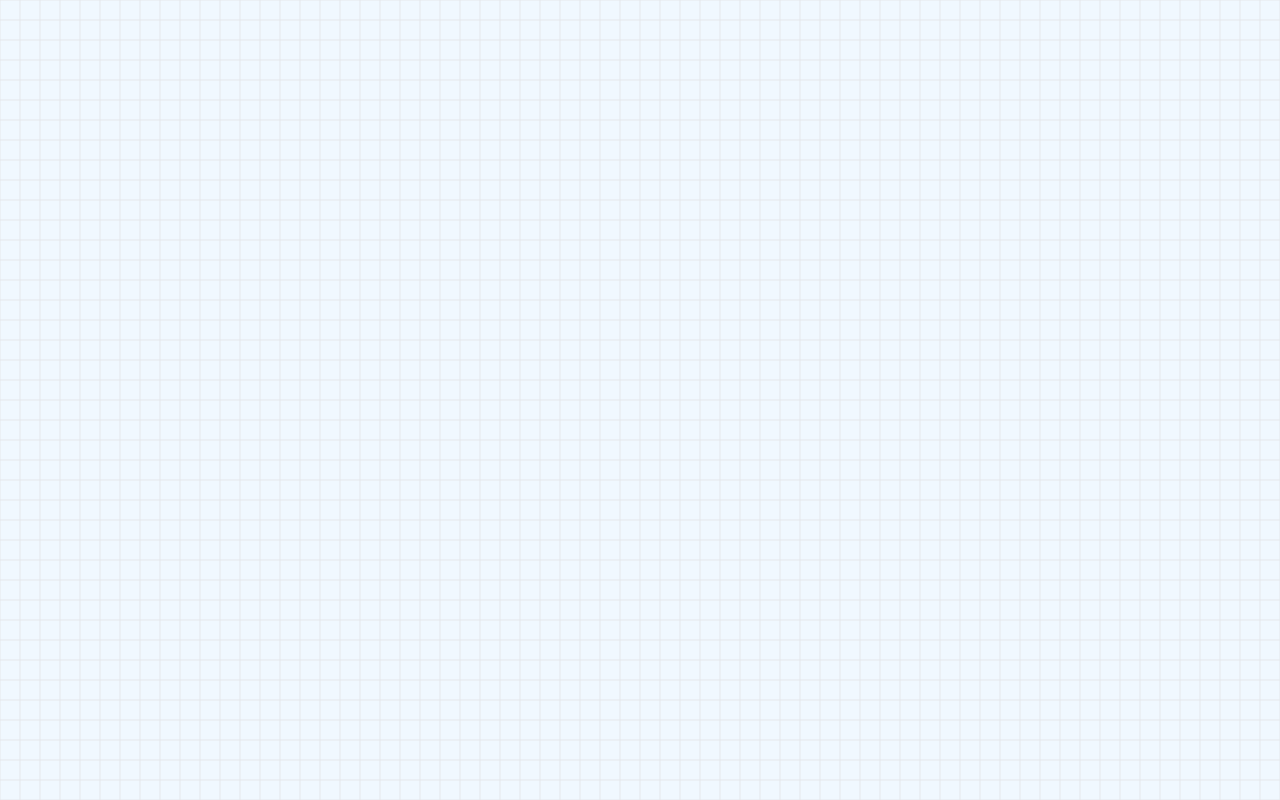
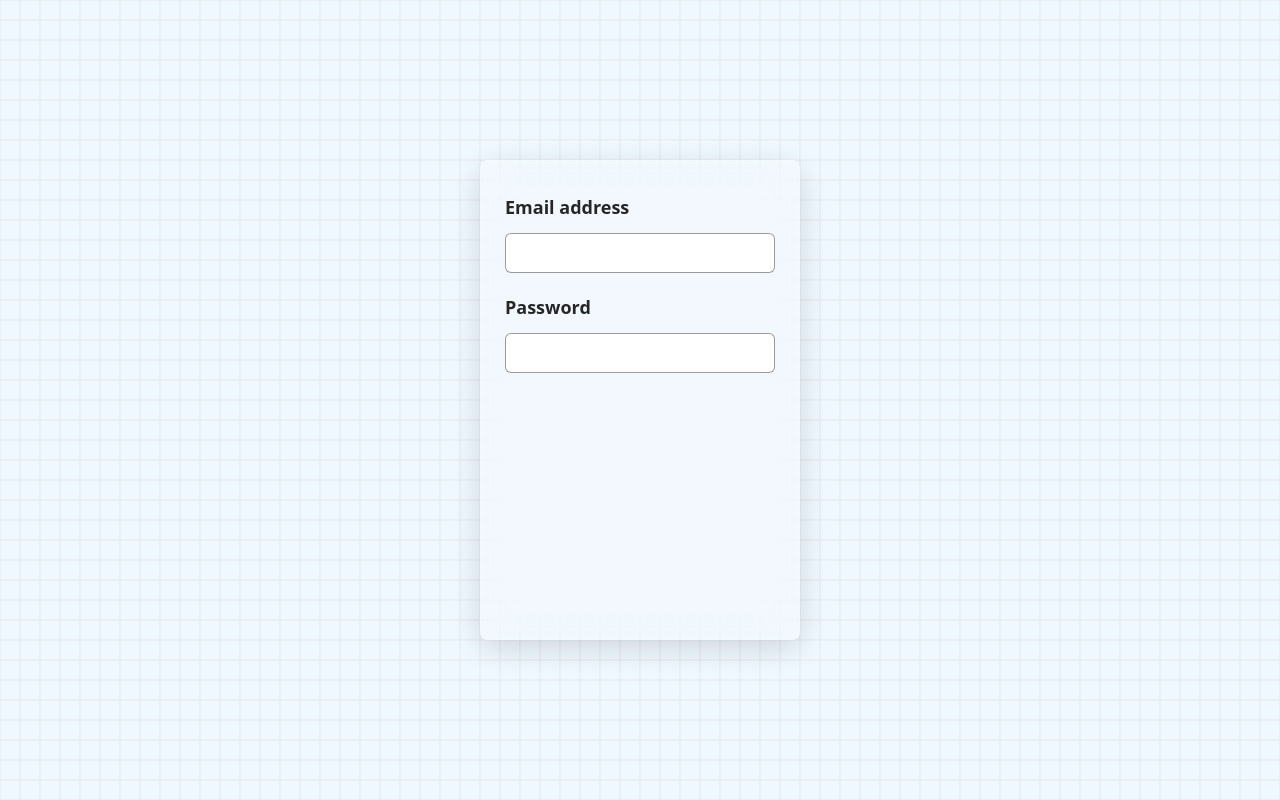
Before and after one commit to shdnaicode/self-directed-project, a React (Vite) app: page / in a window 1280 px wide. Built offline with nearby package versions, Linux system fonts and the light colour scheme.

Commit message:
update auth page

```diff
--- a/src/pages/Auth.jsx
+++ b/src/pages/Auth.jsx
@@ -1,8 +1,21 @@
 export default function Auth() {
   return (
     <>
-      <div>
-        <div className=""></div>
+      <div className="text-[#242424] text-opacity-80 flex min-h-screen justify-center items-center">
+        <div className="flex h-[60vh] w-[25%] overflow-hidden rounded-lg border border-white/40 bg-white/15 opacity-[0.99] backdrop-blur-[15px] shadow-[0_8px_32px_rgba(0,0,0,0.15),_inset_0_1px_0_rgba(255,255,255,0.2)]">
+          <form className="p-6 space-y-3 flex flex-col items-center w-full">
+            <p className="text-lg pt-2 font-bold self-start">Email address</p>
+            <input
+              type="email"
+              className="font-normal text-base pl-3 bg-white w-full max-w-[400px] h-10 rounded-md border border-black/40 outline-none focus:ring-2 focus:ring-blue-500"
+            />
+            <p className="pt-2 text-lg font-bold self-start">Password</p>
+            <input
+              type="password"
+              className="font-normal text-base pl-3 bg-white w-full max-w-[400px] h-10 rounded-md border border-black/40 outline-none focus:ring-2 focus:ring-blue-500"
+            />
+          </form>
+        </div>
       </div>
     </>
   );
```
